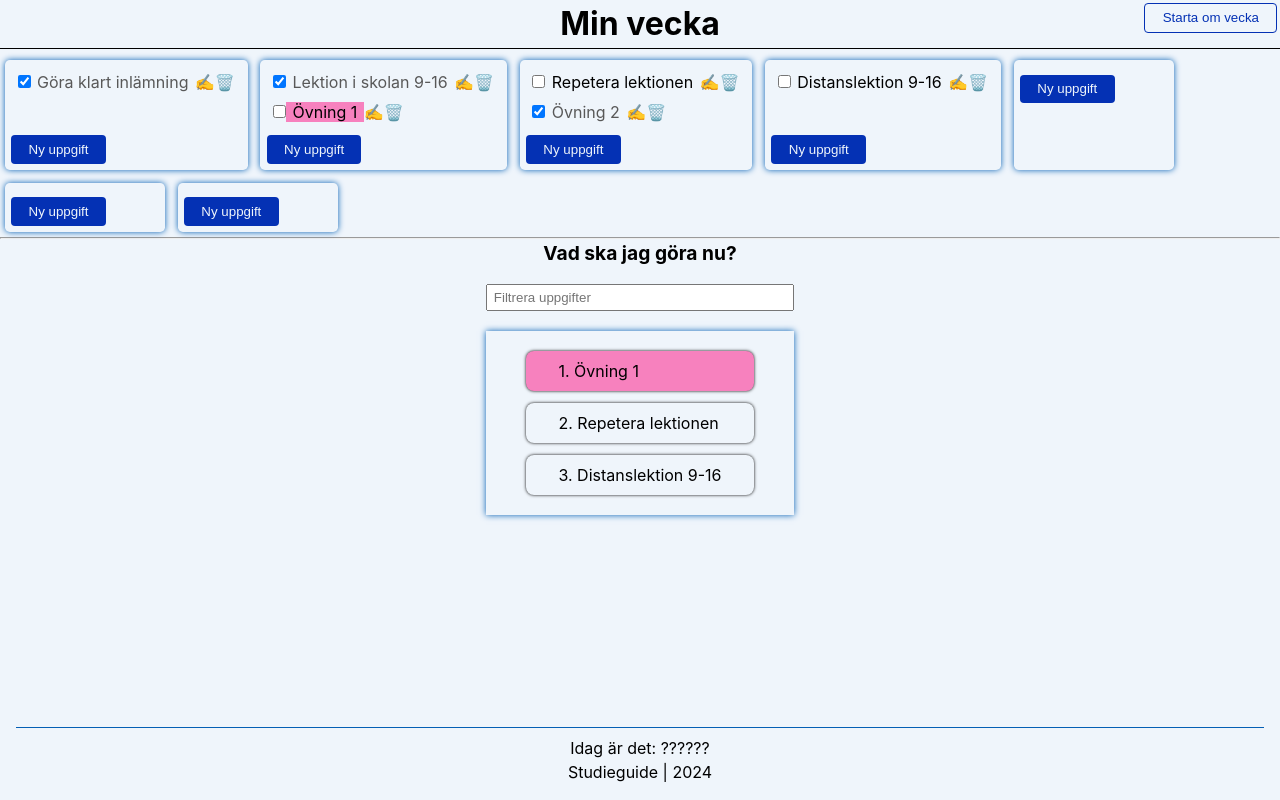
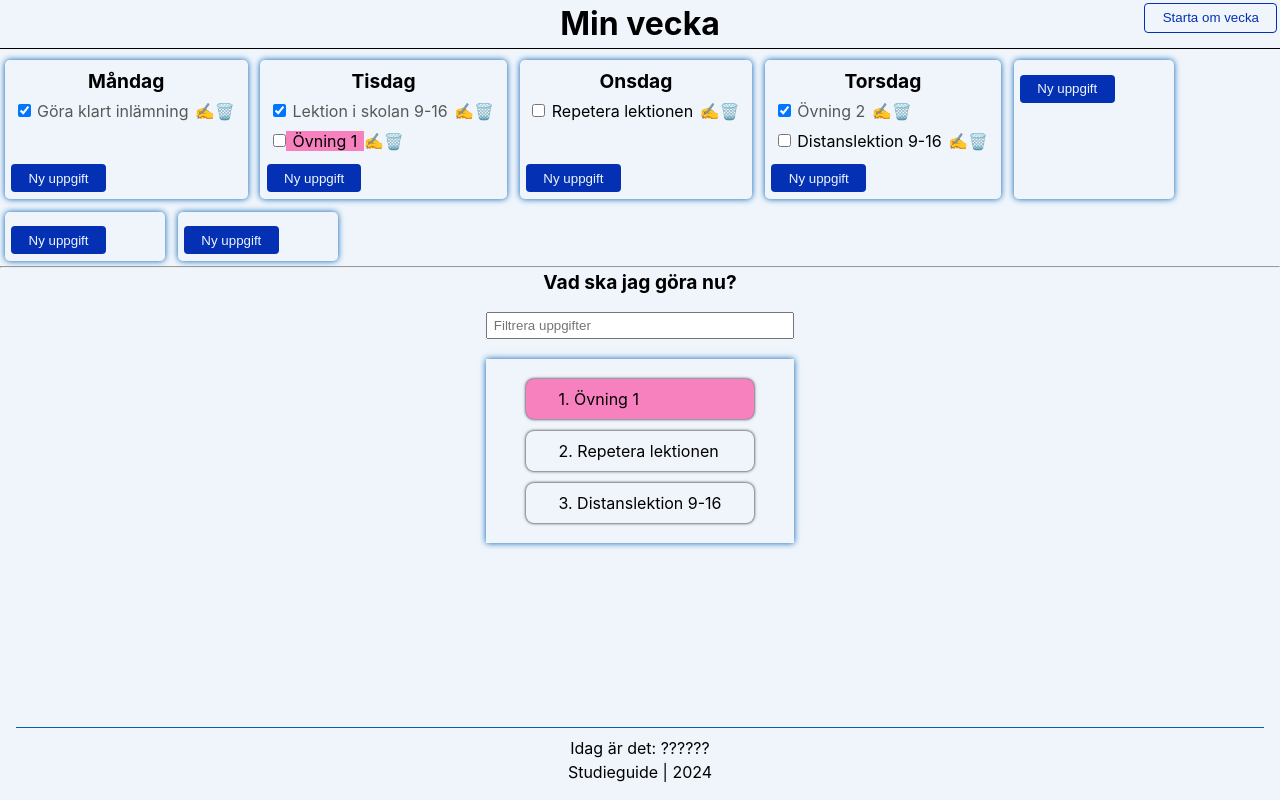
Before and after one commit to FilleVerbal/testingBlessing, a React (Vite) app: page / in a window 1280 px wide. Built offline with nearby package versions, Linux system fonts and the light colour scheme.

Commit message:
some changeeees

```diff
--- a/src/components/Main.jsx
+++ b/src/components/Main.jsx
@@ -6,6 +6,9 @@ import { splitTodosIntoDays } from '../utils/list.js'
 const Main = () => {
 	const todos = useStore(state => state.todos)
 	const days = splitTodosIntoDays(todos)
+	const dayNames = [
+		'Måndag', 'Tisdag', 'Onsdag', 'Torsdag', 'Fredag', 'Lördag', 'Söndag'
+	 ]
 
 	return (
 		<main>
--- a/src/components/day/Day.jsx
+++ b/src/components/day/Day.jsx
@@ -3,26 +3,28 @@ import { useState } from 'react'
 
 // OBS, det är tillåtet att lägga till flera props
 // När du testar, rendera komponenten med olika värden på props
-const Day = ({ day, dayName }) => {
+const Day = ({ day }) => {
 	// TODO: implement rest of week
+	console.log(day.map(day => day.day));
 	const [items, setItems] = useState(day)
-
+//  console.log(items);
 	const addNewItem = () => {
 		const newItem = {
 			id: items.length + 1,
+			day: '',
 			text: 'Ny uppgift',
 			done: false,
 			late: false
 		}
 		setItems([...items, newItem])
-
 	}
-	// const dayName = 'Måndag'
+	const dayName = [...new Set(day.map(day => day.day))]
 
 	return (
 		<div className="day">
+
+
 			<h2> {dayName} </h2>
-
 			{day.map(item => (
 				<Item key={item.id} item={item} />
 			))}
--- a/src/components/prio-list/PrioItem.jsx
+++ b/src/components/prio-list/PrioItem.jsx
@@ -1,7 +1,6 @@
 
 const PrioItem = ({ item, num }) => {
-	let itemClass = 'item'
-	if( item.late ) itemClass += ' due'
+	let itemClass = `item ${item.late ? 'due' : ''}`
 
 	return (
 		<div className={itemClass}>
--- a/src/data/data.js
+++ b/src/data/data.js
@@ -1,10 +1,10 @@
 const todos = [
-	{ id: 1, day: 'må', done: true, late: false, text: 'Göra klart inlämning' },
-	{ id: 2, day: 'ti', done: true, late: false, text: 'Lektion i skolan 9-16' },
-	{ id: 3, day: 'ti', done: false, late: true, text: 'Övning 1' },
-	{ id: 4, day: 'on', done: false, late: false, text: 'Repetera lektionen' },
-	{ id: 5, day: 'on', done: true, late: false, text: 'Övning 2' },
-	{ id: 6, day: 'to', done: false, late: false, text: 'Distanslektion 9-16' },
+	{ id: 1, day: 'Måndag', done: true, late: false, text: 'Göra klart inlämning' },
+	{ id: 2, day: 'Tisdag', done: true, late: false, text: 'Lektion i skolan 9-16' },
+	{ id: 3, day: 'Tisdag', done: false, late: true, text: 'Övning 1' },
+	{ id: 4, day: 'Onsdag', done: false, late: false, text: 'Repetera lektionen' },
+	{ id: 5, day: 'Torsdag', done: true, late: false, text: 'Övning 2' },
+	{ id: 6, day: 'Torsdag', done: false, late: false, text: 'Distanslektion 9-16' },
 ]
 
 export { todos }
--- a/src/utils/list.js
+++ b/src/utils/list.js
@@ -1,13 +1,13 @@
 
 // TODO: write unit tests for this function, and finish it
 function splitTodosIntoDays(todos) {
-	const mo = todos.filter(t => t.day === 'må')
-	const tu = todos.filter(t => t.day === 'ti')
-	const we = todos.filter(t => t.day === 'on')
-	const th = todos.filter(t => t.day === 'to')
-	const fr = todos.filter(t => t.day === 'fr')
-	const sa = todos.filter(t => t.day === 'lö')
-	const su = todos.filter(t => t.day === 'sö')
+	const mo = todos.filter(t => t.day === 'Måndag')
+	const tu = todos.filter(t => t.day === 'Tisdag')
+	const we = todos.filter(t => t.day === 'Onsdag')
+	const th = todos.filter(t => t.day === 'Torsdag')
+	const fr = todos.filter(t => t.day === 'Fredag')
+	const sa = todos.filter(t => t.day === 'Lördag')
+	const su = todos.filter(t => t.day === 'Söndag')
 
 	return [mo, tu, we, th, fr, sa, su]
 }
```
